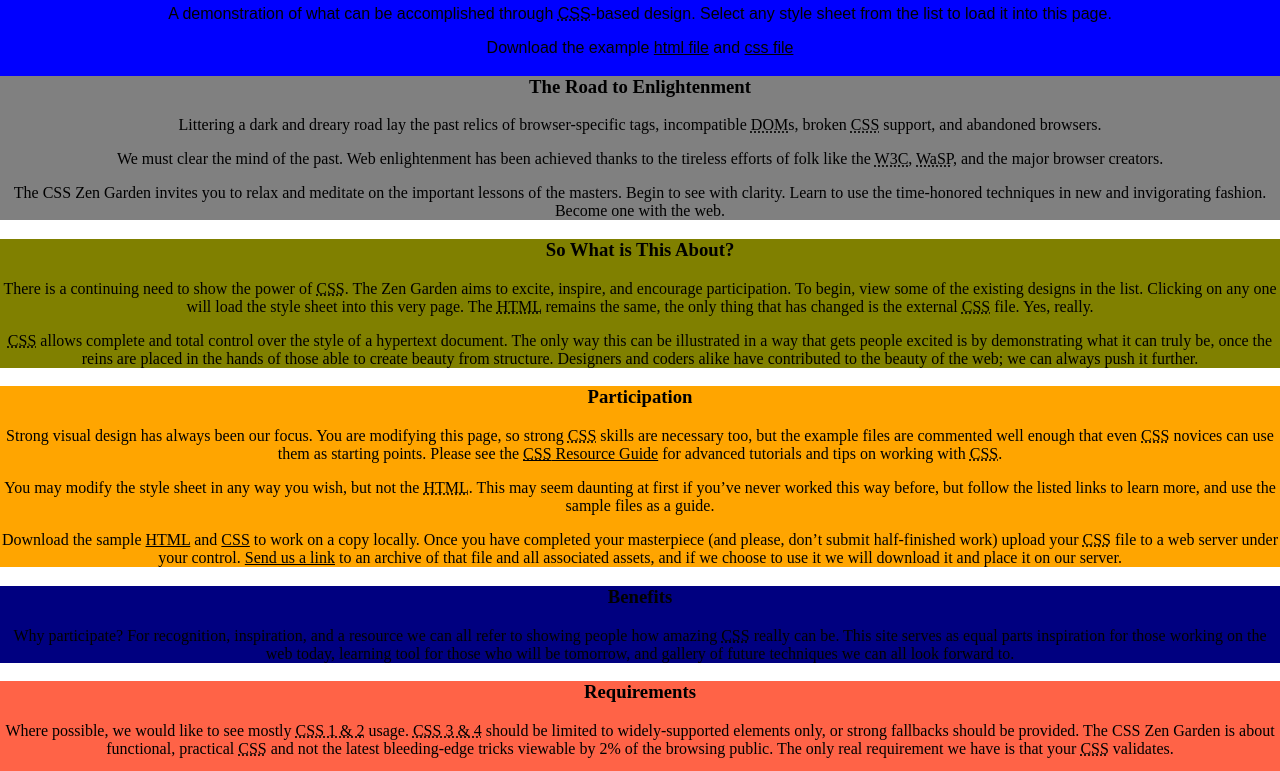
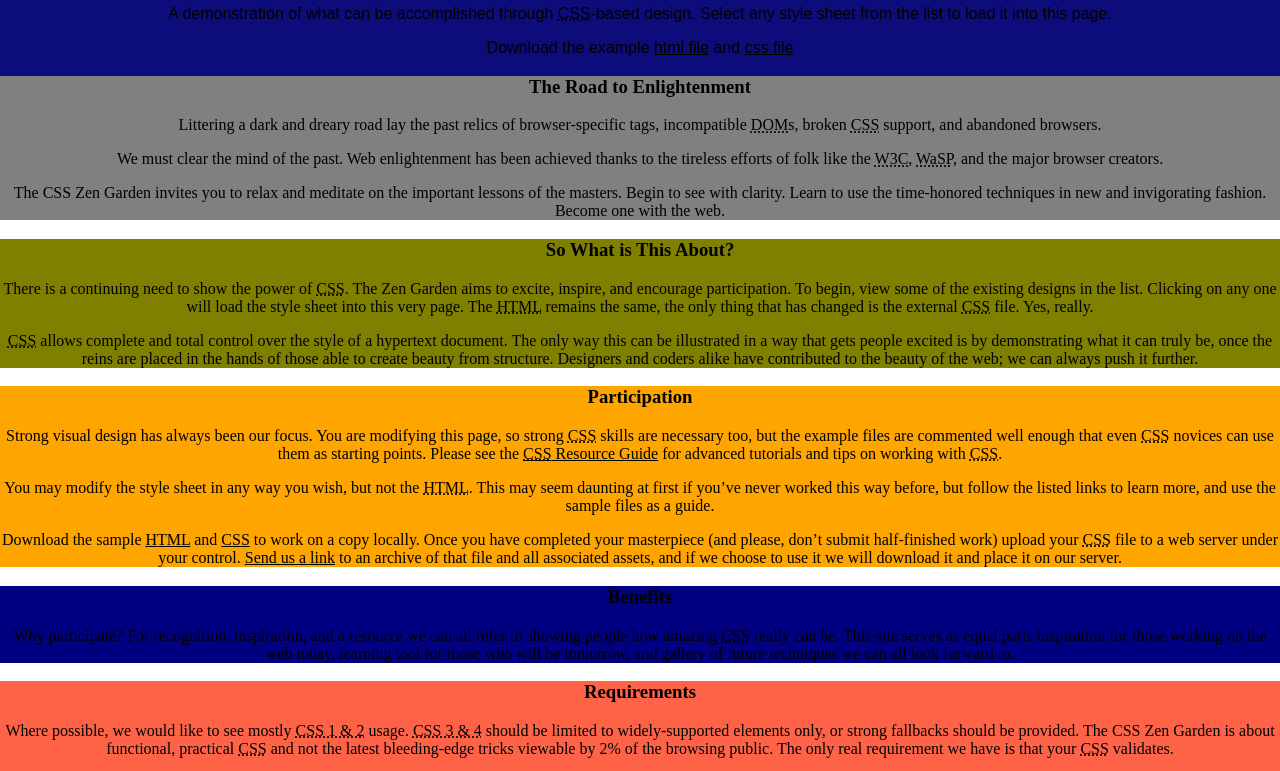
Before and after one commit to WitoldTafel/css-zen, a plain HTML site: page index.html in a window 1280 px wide. Shown: the part 141-912 px from the top of the page. Drawn offline with Linux system fonts and the light colour scheme.

Commit message:
change of color, now it is perfect

```diff
--- a/zen.css
+++ b/zen.css
@@ -26,7 +26,7 @@ h1 {
 
 .banner {}
 
-.intro {background-color: blue;}
+.intro {background-color: rgb(12, 12, 122);}
 .summary  { font-family: 'arial';}
 .preamble{
     background-color: grey
```
